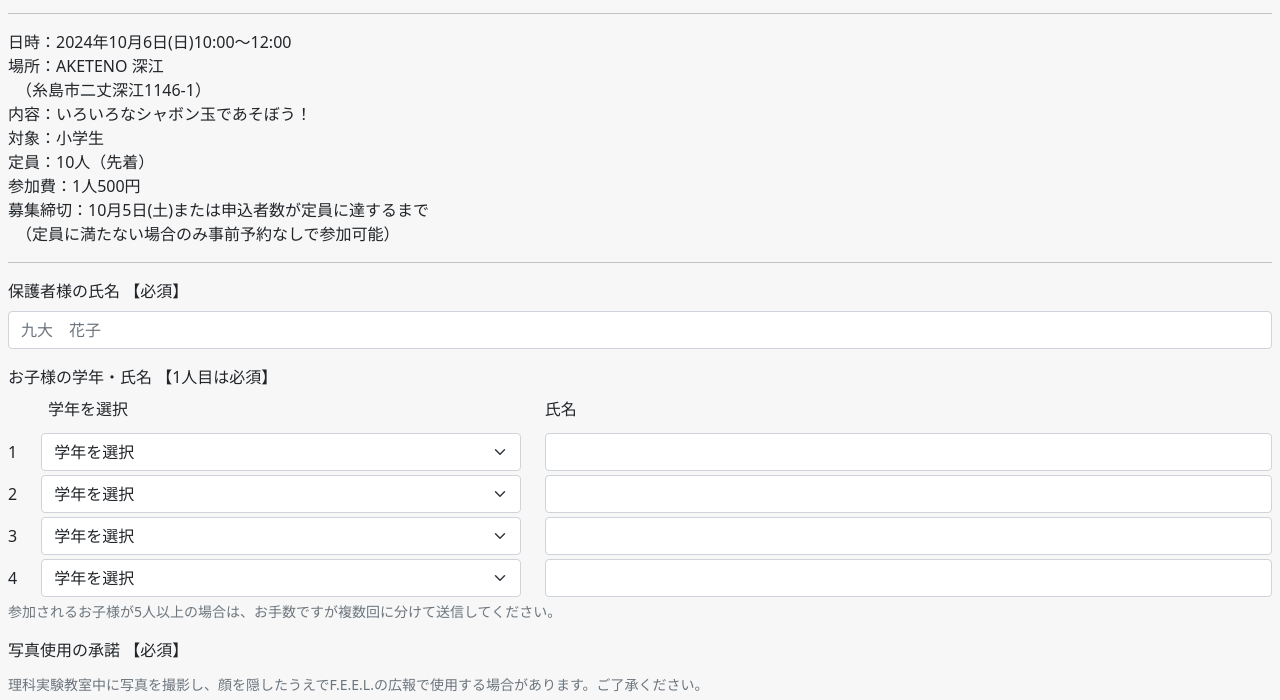
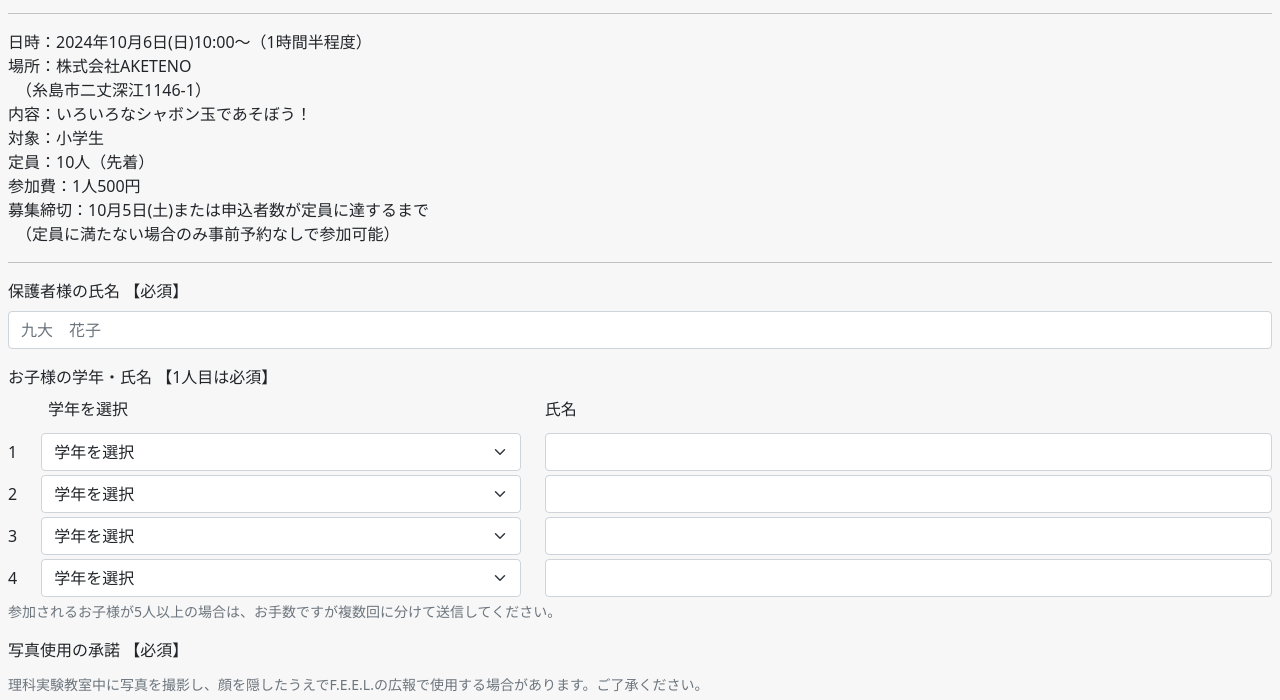
Before and after one commit to feeleducation/join_reserve, a plain HTML site: page index.html in a window 1280 px wide. Shown: the part 96-796 px from the top of the page. Drawn offline with nearby package versions, Linux system fonts and the light colour scheme; a script that the page names is missing.

Commit message:
日時を変更

```diff
--- a/index.html
+++ b/index.html
@@ -29,8 +29,8 @@
         <h2 class="py-1">F.E.E.L.理科実験教室<br>参加申込フォーム</h2>
         <hr>
         <p>
-            日時：2024年10月6日(日)10:00～12:00<br>
-            場所：AKETENO 深江<br>
+            日時：2024年10月6日(日)10:00～（1時間半程度）<br>
+            場所：株式会社AKETENO<br>
             　（糸島市二丈深江1146-1）<br>
             内容：いろいろなシャボン玉であそぼう！<br>
             対象：小学生<br>
```
